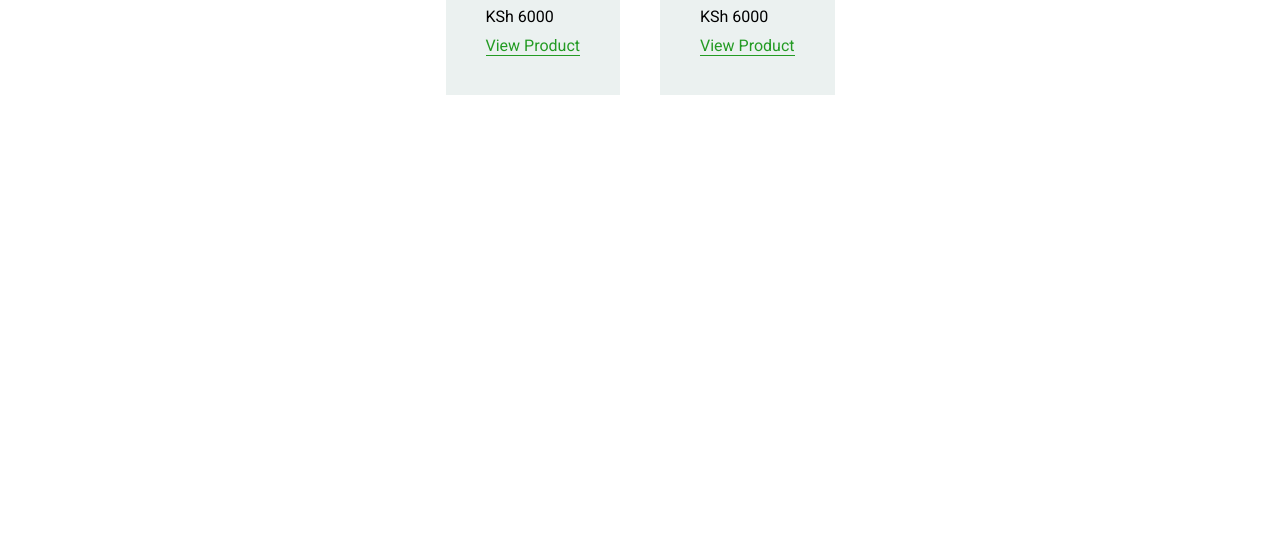
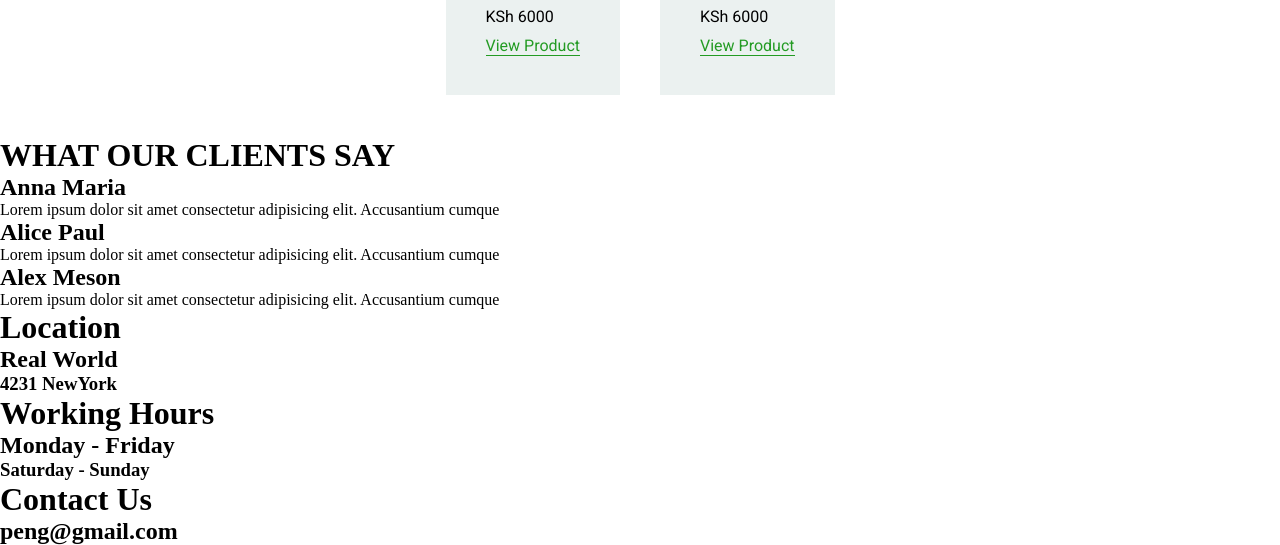
Before and after one commit to penguin248/hoodie-page, a plain HTML site: page index.html in a window 1280 px wide. Shown: the part 1986-2531 px from the top of the page. Before the commit the page ends 2123 px from the top, so only its background shows below. Drawn offline with nearby package versions, Linux system fonts and the light colour scheme; a web font is replaced by a local one.

Commit message:
Structure customer reviews section and footer section

```diff
--- a/index.html
+++ b/index.html
@@ -121,5 +121,62 @@
     </section>
 
     <!-- Products Section End -->
+
+    <!-- Customer Reviews Start -->
+    <h1 class="customer-heading">WHAT OUR CLIENTS SAY</h1>
+    <section class="customer-reviews">
+      <div class="customer">
+        <div class="customer-img">
+          <div class="img img-one"></div>
+        </div>
+        <h1 class="customer-name">Anna Maria</h1>
+        <p class="customer-description">
+          Lorem ipsum dolor sit amet consectetur adipisicing elit. Accusantium
+          cumque
+        </p>
+      </div>
+      <div class="customer">
+        <div class="customer-img">
+          <div class="img img-two"></div>
+        </div>
+        <h1 class="customer-name">Alice Paul</h1>
+        <p class="customer-description">
+          Lorem ipsum dolor sit amet consectetur adipisicing elit. Accusantium
+          cumque
+        </p>
+      </div>
+      <div class="customer">
+        <div class="customer-img">
+          <div class="img img-three"></div>
+        </div>
+        <h1 class="customer-name">Alex Meson</h1>
+        <p class="customer-description">
+          Lorem ipsum dolor sit amet consectetur adipisicing elit. Accusantium
+          cumque
+        </p>
+      </div>
+    </section>
+
+    <!-- Customer Reviews End -->
+
+    <!-- Footer Start -->
+    <footer>
+      <div class="container">
+        <h1 class="footer-heading">Location</h1>
+        <h2 class="footer-primary-heading">Real World</h2>
+        <h3 class="footer-primary-heading">4231 NewYork</h3>
+      </div>
+      <div class="container">
+        <h1 class="footer-heading">Working Hours</h1>
+        <h2 class="footer-primary-heading">Monday - Friday</h2>
+        <h3 class="footer-primary-heading">Saturday - Sunday</h3>
+      </div>
+      <div class="container">
+        <h1 class="footer-heading">Contact Us</h1>
+        <h2 class="footer-primary-heading">peng@gmail.com</h2>
+      </div>
+    </footer>
+
+    <!-- Footer End -->
   </body>
 </html>
```
